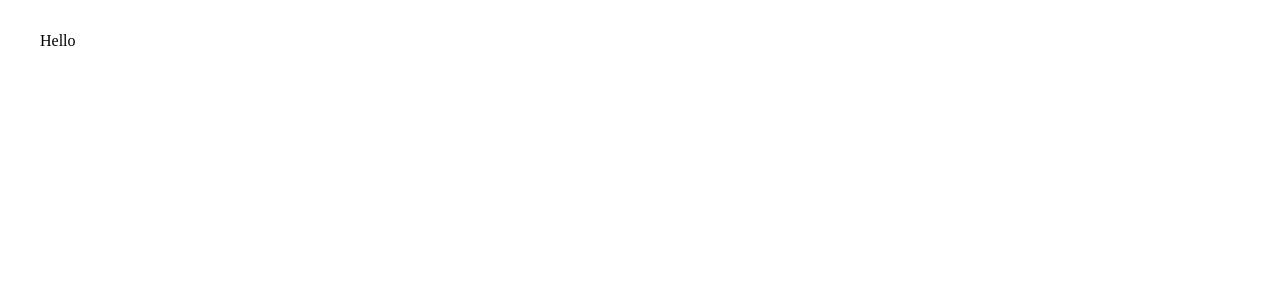
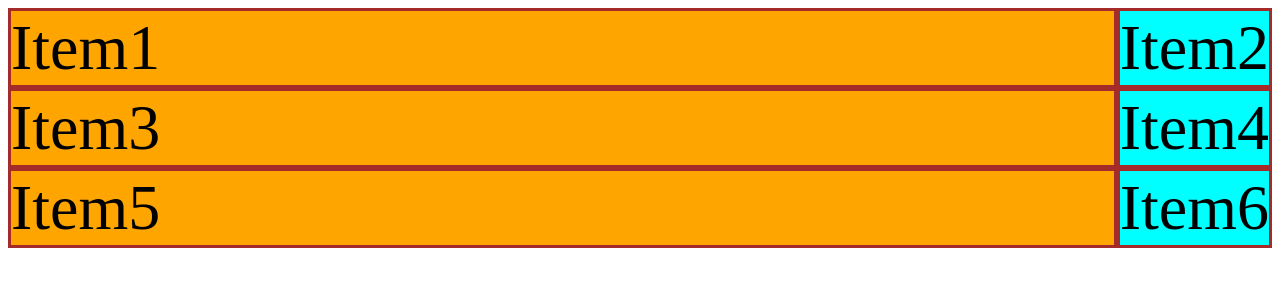
Before and after one commit to sidharthrehlan/javascript-concepts, a plain HTML site: page index.html in a window 1280 px wide. Drawn offline with Linux system fonts and the light colour scheme.

Commit message:
grid box

```diff
--- a/index.html
+++ b/index.html
@@ -8,7 +8,13 @@
     <title>Js Basics</title>
   </head>
   <body>
-    <div class="container">Hello</div>
-    <script src="script.js"></script>
+    <div class="grid-container">
+      <div class="item item-1">Item1</div>
+      <div class="item item-2">Item2</div>
+      <div class="item item-3">Item3</div>
+      <div class="item item-4">Item4</div>
+      <div class="item item-5">Item5</div>
+      <div class="item item-6">Item6</div>
+    </div>
   </body>
 </html>
--- a/style.css
+++ b/style.css
@@ -1,3 +1,29 @@
 .container {
   margin: 2em;
 }
+.grid-container {
+  display: grid;
+  font-size: 4em;
+  grid-template-columns: 1fr min-content;
+}
+.item:nth-child(2n) {
+  background-color: aqua;
+}
+.item:nth-child(2n + 1) {
+  background-color: orange;
+}
+.item {
+  border: brown 3px solid;
+}
+.item-1 {
+}
+.item-2 {
+}
+.item-3 {
+}
+.item-4 {
+}
+.item-5 {
+}
+.item-6 {
+}
```
